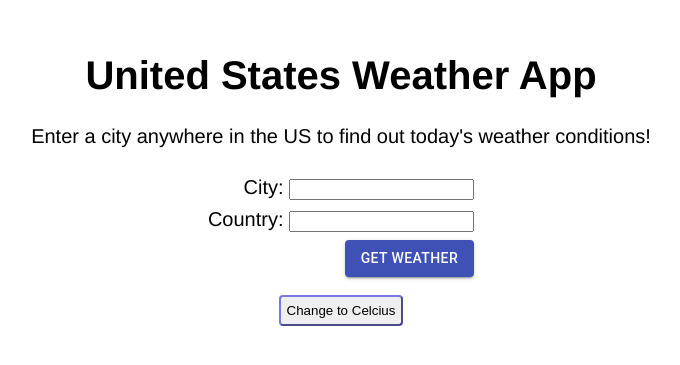
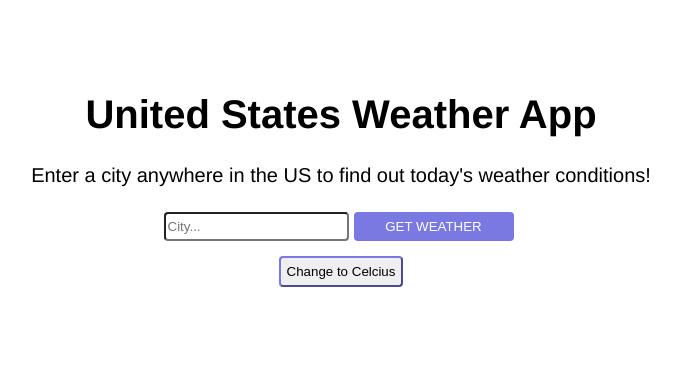
Before and after one commit to hannahsohkim/hannah-kim-weather-app, a React (Create React App) app: page / in a window 1280 px wide. Shown: the part 227-592 px from the top of the page, without its empty margins (299-979 px from the left). Built offline with nearby package versions, Linux system fonts and the light colour scheme; grey boxes are pictures that could not be loaded.

Commit message:
Edit to use original API and add styling

```diff
--- a/src/components/Form.js
+++ b/src/components/Form.js
@@ -1,37 +1,38 @@
 import React from 'react';
-import Button from '@material-ui/core/Button';
-import Box from '@material-ui/core/Box'
+import styled from 'styled-components';
+
+const Button = styled.button`
+  background-color: #7979E1;
+  border: none;
+  border-radius: 4px;
+  color: white;
+  padding: 7px;
+  width: 160px;
+  transition: all 0.5s;
+  cursor: pointer;
+  margin: 5px;
+  &:hover {
+    background-color: #3939D9
+  }
+  &:focus {
+    outline: none !important
+  }
+`
+const Input = styled.input`
+  height: 23px;
+  border-radius: 4px;
+  &:focus {
+    outline: none !important;
+    border: 3px solid #7979E1
+  }
+`
 
 const Form = (props) => {
   return(
-    <Box
-      display="flex"
-      flexDirection="row"
-      justifyContent="flex-start"
-      textAlign="right"
-    >
-      <form onSubmit={props.getWeather}>
-        <Box order={3} m={1}>
-          <label> City: <input type="text" name="city" />
-          </label>
-        </Box>
-
-        <Box order={4} m={1}>
-          <label> Country: <input type="text" name="country" />
-          </label>
-        </Box>
-
-        <Box order={5} m={1}>
-          <Button
-            type="submit"
-            variant="contained"
-            color="primary">
-            Get Weather
-          </Button>
-        </Box>
-
-      </form>
-    </Box>
+    <form onSubmit={props.getWeather}>
+      <Input type="text" name="city" placeholder="City..."/>
+      <Button type="submit">GET WEATHER</Button>
+    </form>
   )
 }
 
```
